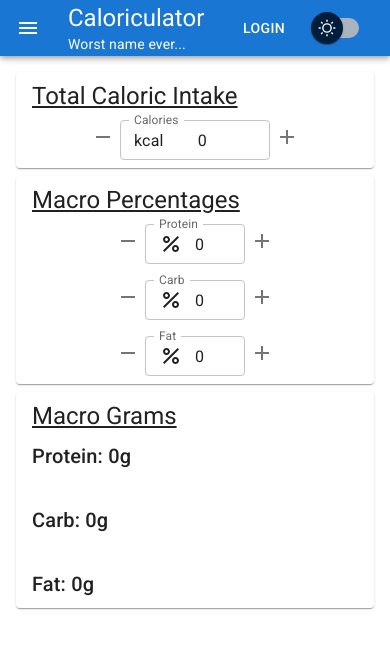
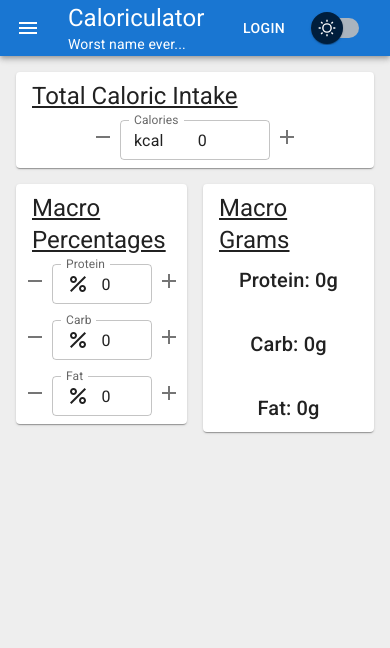
Before and after one commit to andrewdieppa/caloriculator, a React (Create React App) app: page / in a window 390 px wide. Shown: the top 648 px of the page. Built offline with nearby package versions, Linux system fonts and the light colour scheme.

Commit message:
change App layout and fix some responsive issues

```diff
--- a/src/components/App/App.js
+++ b/src/components/App/App.js
@@ -2,7 +2,7 @@ import NavAppBar from '../NavAppBar/NavAppBar';
 import MacroPercentages from '../MacroPercentages/MacroPercentages';
 import MacroGrams from '../MacroGrams/MacroGrams';
 import TotalCalories from '../TotalCalories/TotalCalories';
-import { Container, Stack } from '@mui/material';
+import { Container, Grid } from '@mui/material';
 import { createTheme, ThemeProvider } from '@mui/material/styles';
 import CssBaseLine from '@mui/material/CssBaseline';
 import { useSelector } from 'react-redux';
@@ -10,12 +10,18 @@ import { useSelector } from 'react-redux';
 const lightTheme = createTheme({
   palette: {
     mode: 'light',
+    background: {
+      default: '#eee',
+    },
   },
 });
 
 const darkTheme = createTheme({
   palette: {
     mode: 'dark',
+    background: {
+      default: '#333',
+    },
   },
 });
 
@@ -29,11 +35,17 @@ function App() {
       <CssBaseLine />
       <NavAppBar />
       <Container>
-        <Stack spacing={1}>
-          <TotalCalories />
-          <MacroPercentages />
-          <MacroGrams />
-        </Stack>
+        <Grid container spacing={2}>
+          <Grid item xs={12}>
+            <TotalCalories />
+          </Grid>
+          <Grid item xs={6}>
+            <MacroPercentages />
+          </Grid>
+          <Grid item xs={6}>
+            <MacroGrams />
+          </Grid>
+        </Grid>
       </Container>
     </ThemeProvider>
   );
--- a/src/components/MacroGrams/MacroGrams.js
+++ b/src/components/MacroGrams/MacroGrams.js
@@ -35,8 +35,9 @@ const MacroGrams = () => {
         Macro Grams
       </SectionTitle>
       <Stack
-        direction={{ xs: 'column', sm: 'row' }}
+        direction={{ xs: 'column', md: 'row' }}
         justifyContent="space-evenly"
+        alignItems="center"
         divider={<Divider orientation="vertical" flexItem />}
         spacing={2}
       >
--- a/src/components/TotalCalories/TotalCalories.js
+++ b/src/components/TotalCalories/TotalCalories.js
@@ -12,7 +12,7 @@ const TotalCalories = () => {
   const dispatch = useDispatch();
 
   return (
-    <Paper sx={{ px: 2, py: 1 }}>
+    <Paper sx={{ px: 2, py: 1, height: 1 }}>
       <SectionTitle variant="h5" component="h4" sx={{ mb: 1 }}>
         Total Caloric Intake
       </SectionTitle>
```
